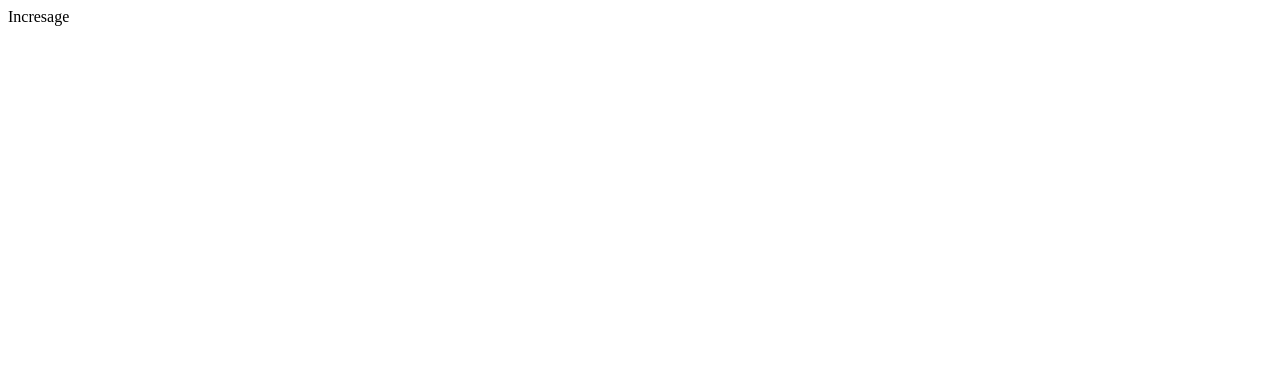
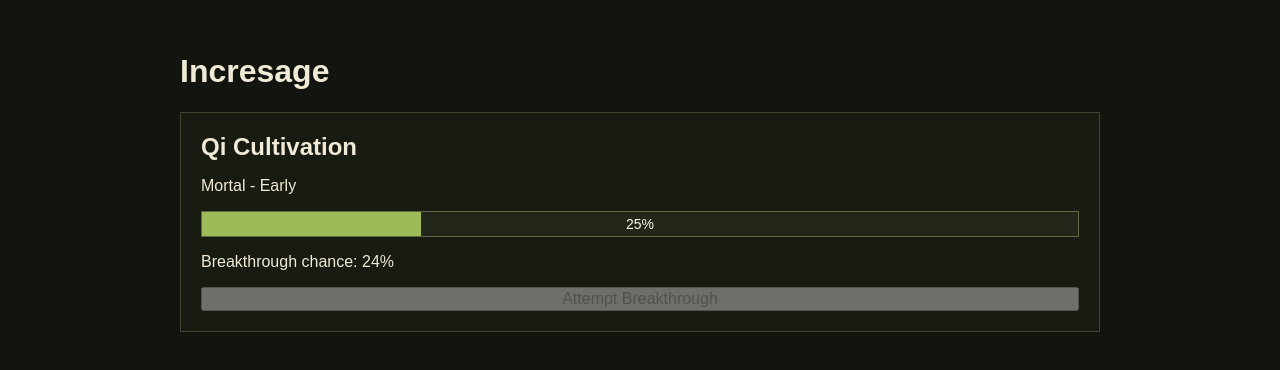
Before and after one commit to Kahlok2105/Incresage-v2, a React (Vite) app in the folder incresage/: page / in a window 1280 px wide. Shown: the top 370 px of the page. Built offline with nearby package versions, Linux system fonts and the light colour scheme.

Commit message:
Add Initial Qi Cultivation Loop

```diff
--- a/incresage/src/App.tsx
+++ b/incresage/src/App.tsx
@@ -1,7 +1,15 @@
-export default function App() {
+import {QiPanel} from "./features/cultivation/QiPanel";
+import { useGameLoop } from "./hooks/useGameLoop";
+
+export default function App(){
+  const {state, attemptQiBreakthrough} = useGameLoop();
+
   return (
-    <div>
-      Incresage
+    <div className = "app">
+      <h1>Incresage</h1>
+      <QiPanel
+       state={state}
+       onAttemptBreakthrough={attemptQiBreakthrough} />
     </div>
-)
+  )
 }
--- /dev/null
+++ b/incresage/src/components/FillBar.tsx
@@ -0,0 +1,17 @@
+interface FillBarProps {
+  value: number;
+}
+
+export function FillBar({ value }: FillBarProps) {
+  const percent = Math.round(value * 100);
+
+  return (
+    <div className="fill-bar">
+      <div
+        className="fill-bar__inner"
+        style={{ width: `${percent}%` }}
+      />
+      <span className="fill-bar__label">{percent}%</span>
+    </div>
+  );
+}
--- /dev/null
+++ b/incresage/src/features/cultivation/QiPanel.tsx
@@ -0,0 +1,38 @@
+import { FillBar } from "../../components/FillBar";
+import type { PlayerState } from "../../types/state";
+import { getQiRealmName, getQiStageLabel } from "../../utils/realmUtils";
+import { canAttemptQiBreakthrough, computeQiBreakthroughChance } from "../../utils/breakthroughCalc";
+
+
+
+
+interface QiPanelProps {
+    state: PlayerState;
+    onAttemptBreakthrough: () => void;
+}
+
+export function QiPanel({ state, onAttemptBreakthrough }: QiPanelProps) {
+    const chance = Math.round(computeQiBreakthroughChance(state) * 100);
+    const canAttempt = canAttemptQiBreakthrough(state);
+
+    return (
+            <section className="panel">
+                <h2>Qi Cultivation</h2>
+
+                <p>
+                    {getQiRealmName(state.qi)} - {getQiStageLabel(state.qi)}
+                </p>
+
+                <FillBar value={state.qi.fill} />
+
+                <p>Breakthrough chance: {chance}%</p>
+
+                <button
+                onClick={onAttemptBreakthrough}
+                disabled={!canAttempt}>
+                    Attempt Breakthrough
+                </button>
+
+            </section>
+    )
+}
--- /dev/null
+++ b/incresage/src/hooks/useBreakthrough.ts
@@ -0,0 +1,34 @@
+import type { Dispatch, SetStateAction} from "react";
+import type {  PlayerState } from "../types/state";
+import {canAttemptQiBreakthrough, computeQiBreakthroughChance } from "../utils/breakthroughCalc";
+
+export function useBreakthrough(
+    state: PlayerState,
+    setState: Dispatch<SetStateAction<PlayerState>>
+){
+    function attemptQiBreakthrough(){
+        if (!canAttemptQiBreakthrough(state)) return;
+
+        setState((previous) => {
+            const chance = computeQiBreakthroughChance(previous);
+            const success = Math.random() <= chance;
+
+            if(!success) {
+                return{
+                    ...previous,
+                    qi:{
+                        ...previous.qi,
+                        fill: previous.qi.fill * 0.5,
+                    },
+
+                };
+            }
+
+            return previous;});
+
+        }
+
+        return{
+            attemptQiBreakthrough
+        }
+    }
--- /dev/null
+++ b/incresage/src/hooks/useGameLoop.ts
@@ -0,0 +1,13 @@
+import { useGameState } from "./useGameState";
+import { useGameTick } from "./useGameTick";
+import { useBreakthrough } from "./useBreakthrough";
+
+export function useGameLoop() {
+    const {state, setState} = useGameState();
+    const breakthrough = useBreakthrough(state, setState);
+    useGameTick(setState);
+
+    return {
+        state,
+        ...breakthrough,
+    }}
--- /dev/null
+++ b/incresage/src/hooks/useGameState.ts
@@ -0,0 +1,30 @@
+
+import {useEffect, useState} from "react";
+import { INITIAL_PLAYER_STATE } from "../constants/initialState";
+import type { PlayerState } from "../types/state";
+
+const SAVE_KEY = 'incresage-v2-player-state';
+
+function loadSavedState(): PlayerState {
+    const saved = localStorage.getItem(SAVE_KEY);
+    if (!saved) return INITIAL_PLAYER_STATE;
+
+    try {
+        return JSON.parse(saved) as PlayerState;
+    }catch {
+        return INITIAL_PLAYER_STATE;
+    }
+}
+
+export function useGameState() {
+    const [state, setState] = useState<PlayerState>(loadSavedState());
+
+    useEffect(() => {
+        localStorage.setItem(SAVE_KEY, JSON.stringify(state));
+    }, [state]);
+
+    return {
+        state,
+        setState
+    };
+}
--- /dev/null
+++ b/incresage/src/hooks/useGameTick.ts
@@ -0,0 +1,31 @@
+import { useEffect } from 'react';
+import type { Dispatch, SetStateAction } from 'react';
+import type { PlayerState } from '../types/state';
+import { computeQiFillRate } from '../utils/fillRate';
+
+const TICK_MS = 1000;
+
+export function useGameTick(setState: Dispatch<SetStateAction<PlayerState>>) {
+  useEffect(() => {
+    const timerId = window.setInterval(() => {
+    // This line is called a functional State Update
+      setState((previous) => {
+        const nextFill = Math.min(
+    // Cap fill at
+          1,
+          previous.qi.fill + computeQiFillRate(previous),
+        );
+
+        return {
+          ...previous,
+          qi: {
+            ...previous.qi,
+            fill: nextFill,
+          },
+        };
+      });
+    }, TICK_MS);
+
+    return () => window.clearInterval(timerId);
+  }, [setState]);
+}
--- a/incresage/src/index.css
+++ b/incresage/src/index.css
@@ -0,0 +1,54 @@
+body {
+  margin: 0;
+  min-width: 320px;
+  min-height: 100vh;
+  background: #12140f;
+  color: #f0ead6;
+  font-family: Arial, sans-serif;
+}
+
+button {
+  font: inherit;
+}
+
+.fill-bar {
+  position: relative;
+  height: 24px;
+  overflow: hidden;
+  border: 1px solid #5e6845;
+  background: #232719;
+}
+
+.fill-bar__inner {
+  height: 100%;
+  background: #9fbb58;
+  transition: width 250ms ease;
+}
+
+.fill-bar__label {
+  position: absolute;
+  inset: 0;
+  display: grid;
+  place-items: center;
+  color: #f8f5e7;
+  font-size: 14px;
+}
+
+.app {
+  width: min(920px, calc(100vw - 32px));
+  margin: 0 auto;
+  padding: 32px 0;
+}
+
+.panel {
+  display: grid;
+  gap: 16px;
+  padding: 20px;
+  border: 1px solid #3f4731;
+  background: #181b12;
+}
+
+.panel h2,
+.panel p {
+  margin: 0;
+}
--- /dev/null
+++ b/incresage/src/utils/breakthroughCalc.ts
@@ -0,0 +1,15 @@
+import type { PlayerState } from "../types/state";
+import { getQiStage } from "./realmUtils";
+
+export const MIN_BREAKTHROUGH_FILL = 0.75;
+
+export function canAttemptQiBreakthrough(state: PlayerState): boolean {
+    return state.qi.fill >= MIN_BREAKTHROUGH_FILL
+}
+
+export function computeQiBreakthroughChance(state: PlayerState): number {
+    const stage = getQiStage(state.qi);
+    const fillMultiplier = Math.min(1, state.qi.fill / 0.95);
+
+    return stage.baseBreakRate * fillMultiplier;
+}
--- /dev/null
+++ b/incresage/src/utils/fillRate.ts
@@ -0,0 +1,9 @@
+import type { PlayerState } from "../types/state";
+import { getQiStage } from "./realmUtils";
+
+export function computeQiFillRate(state: PlayerState): number {
+    const stage = getQiStage(state.qi);
+    const insightBonus = 1 + (state.qi.insight * 0.001);
+
+    return stage.fillRate * insightBonus
+}
--- /dev/null
+++ b/incresage/src/utils/realmUtils.ts
@@ -0,0 +1,18 @@
+import { QI_REALMS } from "../constants/qiRealms";
+import type { QiState } from "../types/state";
+
+export function getQiRealm(qi: QiState){
+    return QI_REALMS[qi.realmIndex];
+}
+
+export function getQiStage(qi:QiState){
+    return getQiRealm(qi).stages[qi.stage];
+}
+
+export function getQiRealmName(qi: QiState){
+    return getQiRealm(qi).name;
+}
+
+export function getQiStageLabel(qi: QiState){
+    return getQiStage(qi).label;
+}
```
